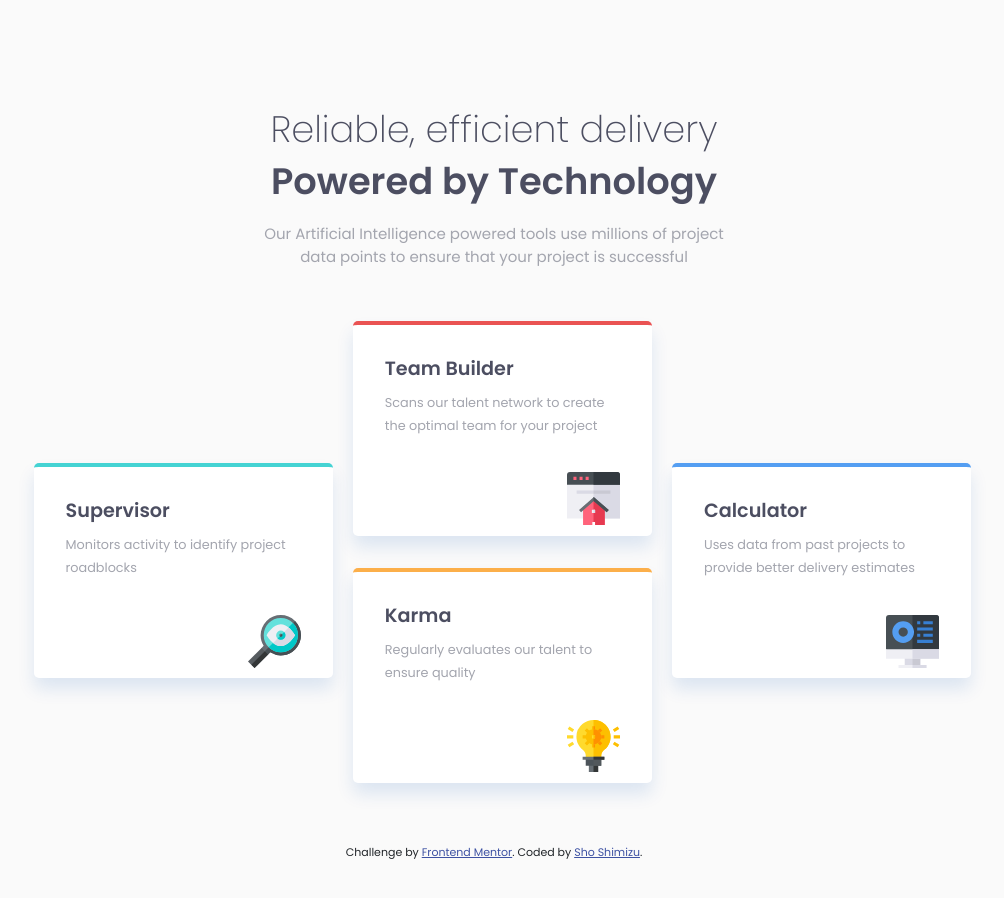
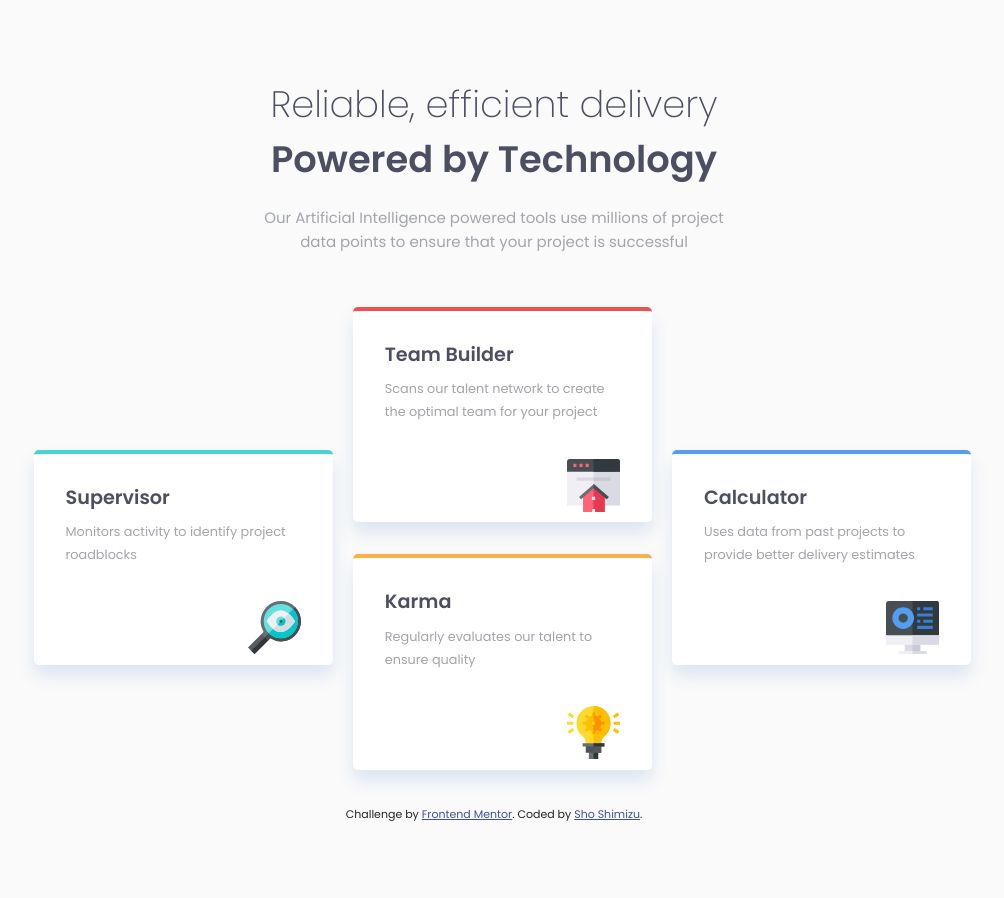
Before and after one commit to JaJamaRu14/four-cards, a plain HTML site: page index.html in a window 1280 px wide. Shown: the whole page, without its empty margins (146-1150 px from the left). After the commit the page ends 877 px from the top, so only its background shows below. Drawn offline with nearby package versions, Linux system fonts and the light colour scheme.

Commit message:
changed main.css

```diff
--- a/main.css
+++ b/main.css
@@ -9,15 +9,15 @@ body {
 
 header {
   text-align: center;
-  margin: 6.5rem 0 3rem 0;
+  margin: 4.8rem 0 3rem 0;
 }
 
 .heading-title {
   font-size: 2.3rem;
   font-weight: 200;
   color: hsl(234, 12%, 34%);
-  line-height: 1.4;
-  margin-bottom: 1rem;
+  line-height: 1.5;
+  margin-bottom: 1.2rem;
 }
 
 .heading-title > span {
@@ -26,7 +26,7 @@ header {
 
 .heading-description {
   color: hsl(229, 6%, 66%);
-  /* width: 75%; */
+  line-height: 1.6;
   padding: 0 4.95rem;
 }
 
@@ -95,7 +95,8 @@ main {
 }
 
 footer {
-  margin-top: 2rem;
+  margin-top: 0.5rem;
+  padding-bottom: 1.5rem;
 }
 
 .attribution {
@@ -118,7 +119,6 @@ footer {
 
   .heading-title {
     font-size: 1.5rem;
-    line-height: 1.5;
     margin-bottom: 1rem;
   }
 
```
